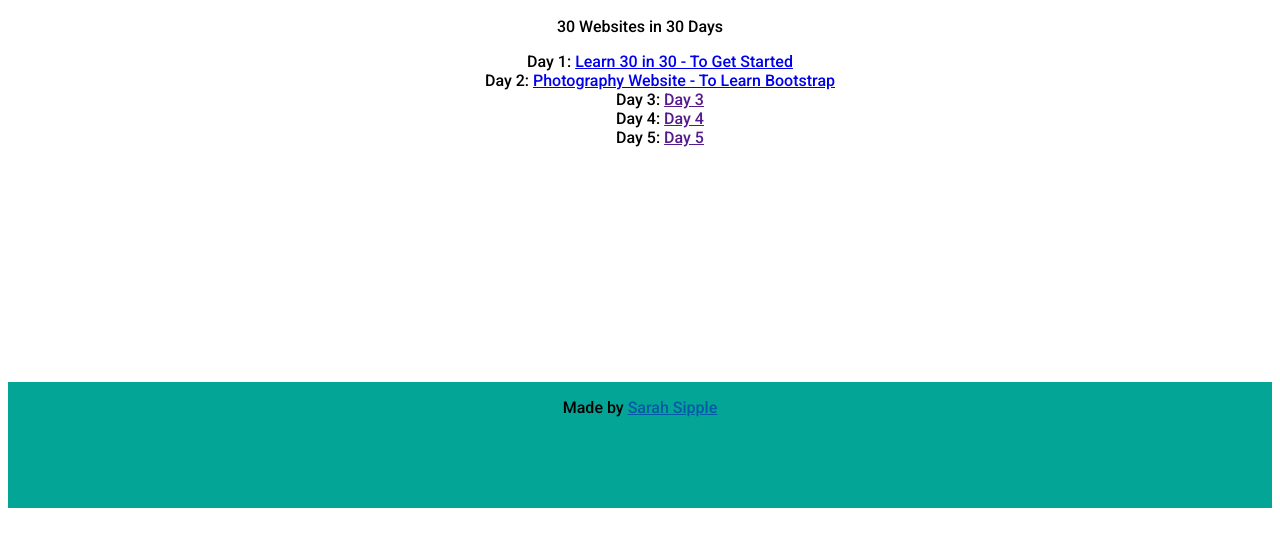
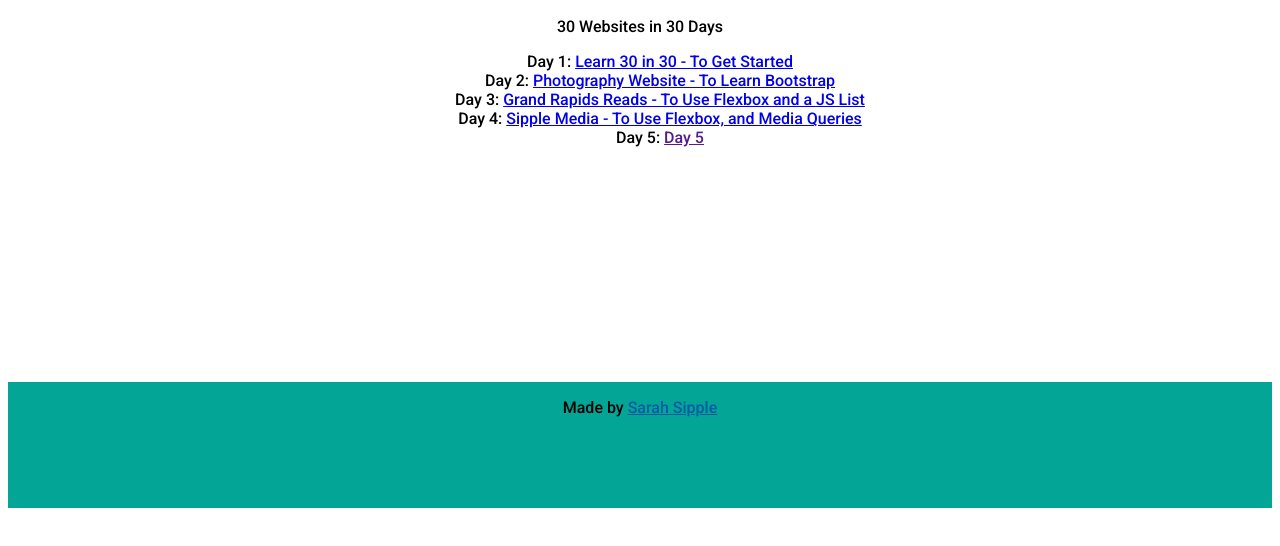
Before and after one commit to sarahsipple/learn30in30, a plain HTML site: page index.html in a window 1280 px wide. Shown: the part 136-682 px from the top of the page. Drawn offline with Linux system fonts and the light colour scheme.

Commit message:
added day 4

```diff
--- a/index.html
+++ b/index.html
@@ -20,10 +20,10 @@
             <main>
                 <p>30 Websites in 30 Days</p>
                 <ul class="siteslist">
-                    <li>Day 1: <a href="http://learn30in30.com/">Learn 30 in 30 - To Get Started</a></li>
+                    <li>Day 1: <a href="dayone/index.html">Learn 30 in 30 - To Get Started</a></li>
                     <li>Day 2: <a href="photographywebsite/index.html">Photography Website - To Learn Bootstrap</a></li>
-                    <li>Day 3: <a href="">Day 3</a></li>
-                    <li>Day 4: <a href="">Day 4</a></li>
+                    <li>Day 3: <a href="http://grandrapidsreads.com/">Grand Rapids Reads - To Use Flexbox and a JS List</a></li>
+                    <li>Day 4: <a href="http://sipplemedia.com/">Sipple Media - To Use Flexbox, and Media Queries</a></li>
                     <li>Day 5: <a href="">Day 5</a></li>
                 </ul>
             </main>
```
